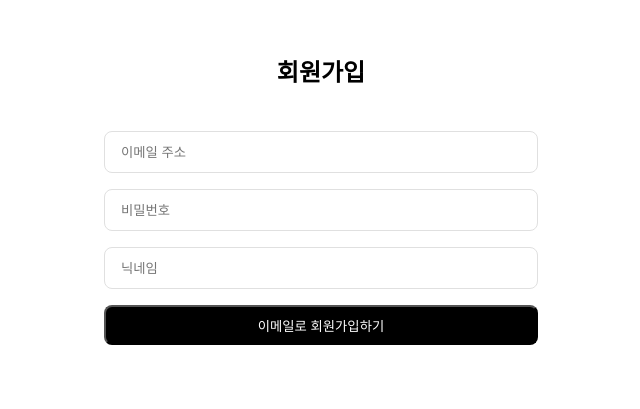
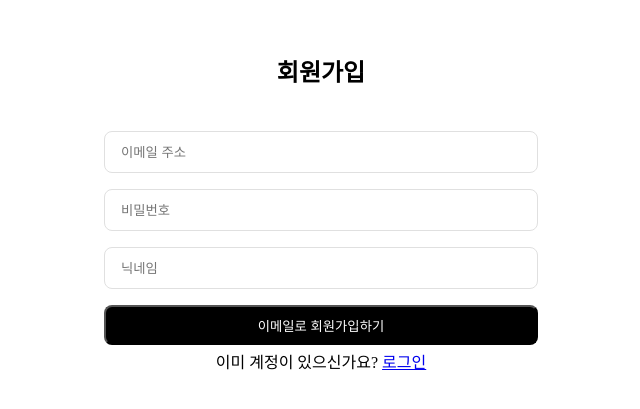
Before and after one commit to JOYmet33/outsourcing-project, a React (Vite) app: page /sign_up in a window 1280 px wide. Shown: the part 145-554 px from the top of the page, without its empty margins (319-959 px from the left). Built offline with nearby package versions, Linux system fonts and the light colour scheme.

Commit message:
fix: signUp 유효성 검사

```diff
--- a/src/pages/SignIn.jsx
+++ b/src/pages/SignIn.jsx
@@ -9,6 +9,7 @@ import {
   SignButton,
   SignGoogleButton,
 } from "../components/SignIn/SgnIn.styled";
+import { Link } from "react-router-dom";
 
 const SignIn = () => {
   const [email, setEmail] = useState("");
@@ -35,7 +36,7 @@ const SignIn = () => {
       <hr />
       <SignGoogleButton>Google</SignGoogleButton>
       <p>
-        계정이 없으신가요? <span>회원가입</span>
+        계정이 없으신가요? <Link to="/sign_up">회원가입</Link>
       </p>
     </SignContainer>
   );
--- a/src/pages/SignUp.jsx
+++ b/src/pages/SignUp.jsx
@@ -1,7 +1,7 @@
 import { useState } from "react";
 import { SignContainer, SignH1, SignForm, SignInput, SignButton } from "../components/SignIn/SgnIn.styled";
 import { register } from "../lib/api/auth";
-import { useNavigate } from "react-router-dom";
+import { Link, useNavigate } from "react-router-dom";
 
 const SignUp = () => {
   const [email, setEmail] = useState("");
@@ -50,9 +50,9 @@ const SignUp = () => {
         <SignInput type="text" placeholder="닉네임" value={nickname} onChange={(e) => setNickname(e.target.value)} />
         <SignButton>이메일로 회원가입하기</SignButton>
       </SignForm>
-      {/* <p>
-        이미 계정이 있으신가요? <a herf={`${local}/sign_in`}>로그인</a>
-      </p> */}
+      <p>
+        이미 계정이 있으신가요? <Link to="/sign_in">로그인</Link>
+      </p>
     </SignContainer>
   );
 };
```
